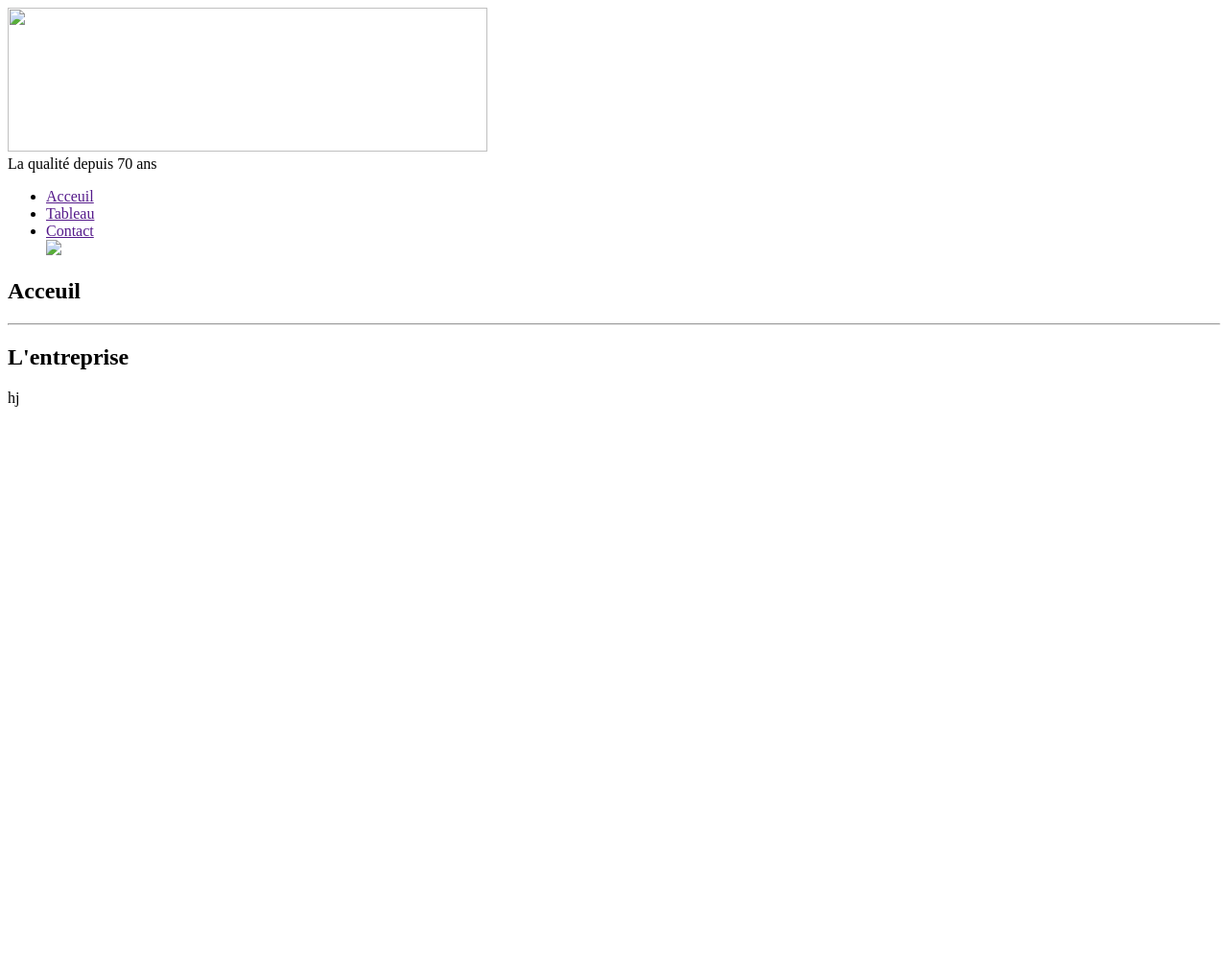
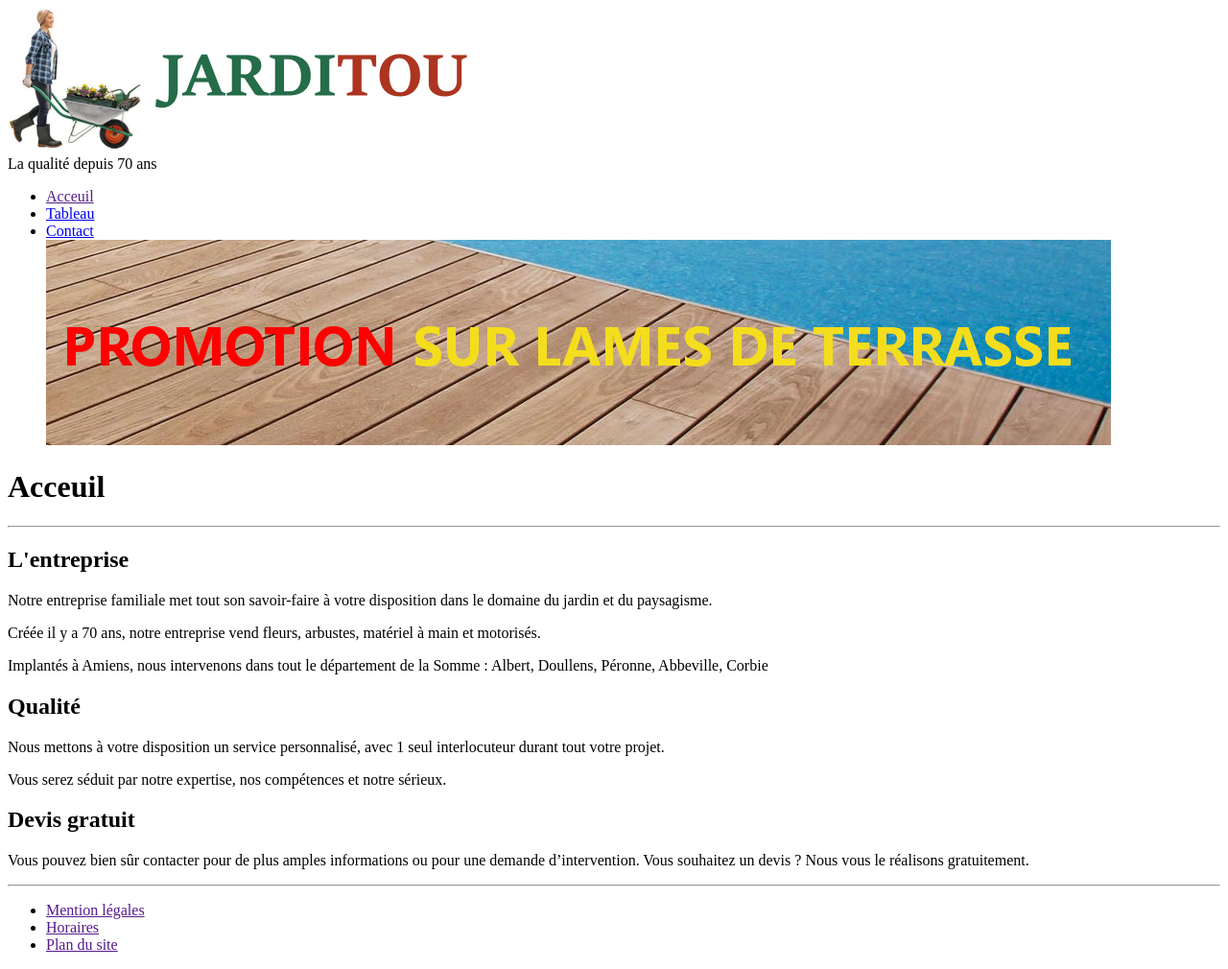
Before and after one commit to Logan-MrL-drekoh/travaux_TBDA, a plain HTML site: page index.html in a window 1280 px wide. Shown: the whole page at 96% size. Before the commit the page ends 800 px from the top, so only its background shows below. Drawn offline with Linux system fonts and the light colour scheme.

Commit message:
exercice

```diff
--- a/index.html
+++ b/index.html
@@ -7,26 +7,42 @@
 </head>
 <body>
     <header>
-        <img src="Jarditou/jarditou_html_zip/images/jarditou_logo.jpg"  width="500" height="150">
+        <img src="Jarditou/asset/img/jarditou_logo.jpg"  width="500" height="150">
     </header>
 
         La qualité depuis 70 ans
     <nav>
     <ul>
         <li><a href="">Acceuil</a></li>
-        <li><a href="">Tableau</a></li>
-        <li><a href="">Contact</a></li>
-        <img src="Jarditou/jarditou_html_zip/images/promotion.jpg">
+        <li><a href="tableau.html">Tableau</a></li>
+        <li><a href="contact.html">Contact</a></li>
+        <img src="Jarditou/asset/img/promotion.jpg">
         </ul>
     </nav>
-<section class="container">
-    <div class="content">
+
     <h1>Acceuil</h1>
-        <hr>
-        <h2>L'entreprise</h2>
-        <p></p>
-    </div>
+    <hr>
+<section>
+   <article><h2>L'entreprise</h2></article>
+   <p>Notre entreprise familiale met tout son savoir-faire à votre disposition dans le domaine du jardin et du paysagisme.</p>
+   <p>Créée il y a 70 ans, notre entreprise vend fleurs, arbustes, matériel à main et motorisés.</p>
+   <p>Implantés à Amiens, nous intervenons dans tout le département de la Somme : Albert, Doullens, Péronne, Abbeville, Corbie</p>
 </section>
+<section>
+<article><h2>Qualité</h2></article>
+<p>Nous mettons à votre disposition un service personnalisé, avec 1 seul interlocuteur durant tout votre projet.</p>
+<p>Vous serez séduit par notre expertise, nos compétences et notre sérieux.</p>
+<article><h2>Devis gratuit</h2></article>
+<p>Vous pouvez bien sûr contacter pour de plus amples informations ou pour une demande d’intervention. Vous souhaitez un devis ? Nous vous le réalisons gratuitement.</p>
+<hr>
+</section>
+    <footer>
+        <ul>
+            <li><a href="">Mention légales</a></li>
+            <li><a href="">Horaires</a></li>
+            <li><a href="">Plan du site</a></li>
+            </ul>
+
+    </footer>
 </body>
 </html>
-hj
```
Also changed, not shown: contact.html (+11 -1 lines), tableau.html (+0 -1 lines), Jarditou/asset/img/11.jpg (added), Jarditou/asset/img/12.jpg (added), Jarditou/asset/img/13.jpg (added), Jarditou/asset/img/7.jpg (added), Jarditou/asset/img/8.jpg (added), Jarditou/asset/img/jarditou_logo.jpg (added), Jarditou/asset/img/promotion.jpg (added).
